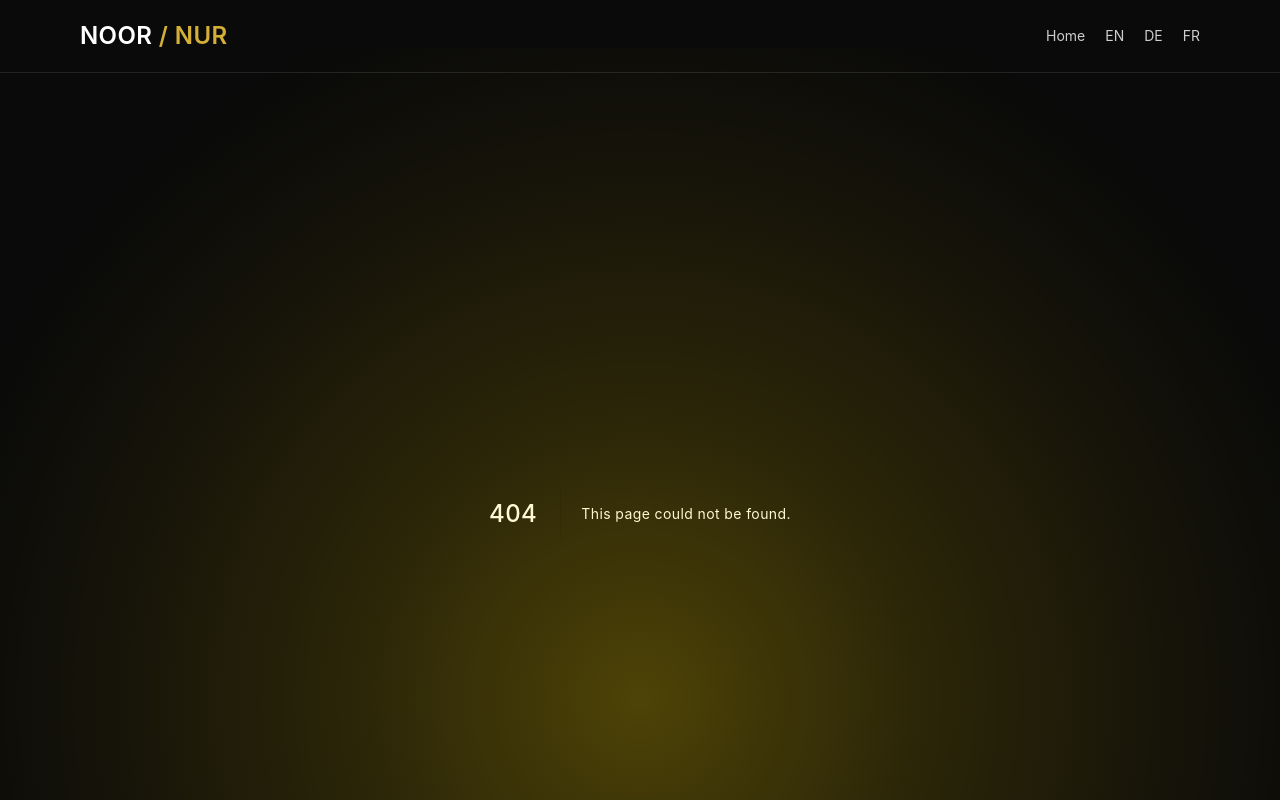
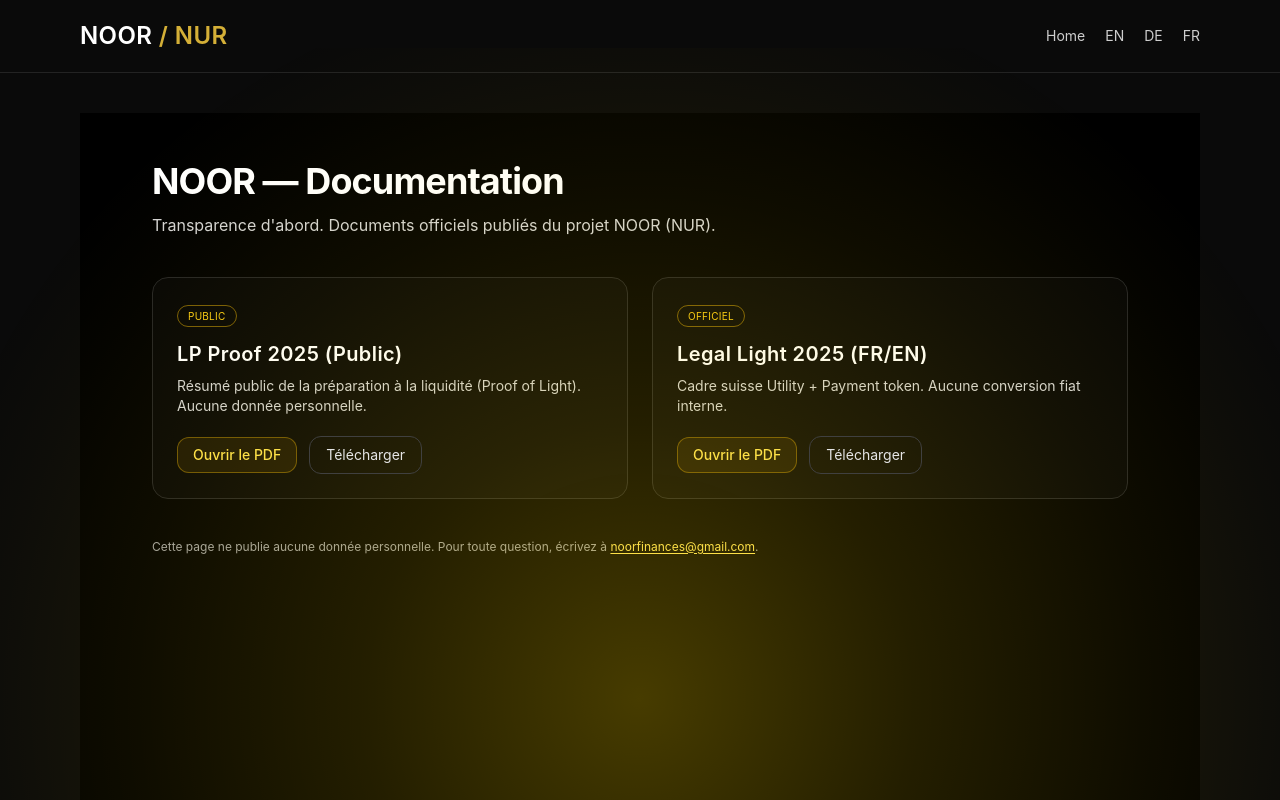
Before and after one commit to noorfinances-eng/noor-pages, a Next.js app: page /docs in a window 1280 px wide. Before the commit this address had no page. Shown: the top 800 px of the page. Built offline with nearby package versions, Linux system fonts and the light colour scheme.

Commit message:
Create docs.js

```diff
--- /dev/null
+++ b/pages/docs.js
@@ -0,0 +1,77 @@
+// pages/docs.js — version simple comme avant (Next.js Pages Router, Tailwind, thème noir/or)
+
+export default function Docs() {
+  return (
+    <main className="min-h-screen bg-black text-white">
+      <div className="mx-auto max-w-5xl px-6 py-12">
+        {/* En-tête */}
+        <h1 className="text-3xl md:text-4xl font-bold tracking-tight">NOOR — Documentation</h1>
+        <p className="mt-3 text-sm md:text-base text-neutral-300">
+          Transparence d'abord. Documents officiels publiés du projet NOOR (NUR).
+        </p>
+
+        {/* Cartes */}
+        <div className="mt-10 grid grid-cols-1 md:grid-cols-2 gap-6">
+          {/* LP Proof 2025 (Public) */}
+          <article className="rounded-2xl border border-neutral-800 bg-neutral-950/60 p-6">
+            <span className="inline-flex items-center rounded-full border border-yellow-500/50 px-2.5 py-0.5 text-[10px] uppercase tracking-wide text-yellow-400">Public</span>
+            <h2 className="mt-3 text-xl font-semibold">LP Proof 2025 (Public)</h2>
+            <p className="mt-2 text-sm text-neutral-300">
+              Résumé public de la préparation à la liquidité (Proof of Light). Aucune donnée personnelle.
+            </p>
+            <div className="mt-5 flex items-center gap-3">
+              <a
+                href="/docs/NOOR_LP_Proof_2025_Public_v2.pdf"
+                target="_blank"
+                rel="noopener noreferrer"
+                className="inline-flex items-center gap-2 rounded-xl bg-yellow-500/10 px-4 py-2 text-sm font-medium text-yellow-300 ring-1 ring-inset ring-yellow-500/40 hover:bg-yellow-500/20"
+              >
+                Ouvrir le PDF
+              </a>
+              <a
+                href="/docs/NOOR_LP_Proof_2025_Public_v2.pdf"
+                download
+                className="inline-flex items-center gap-2 rounded-xl border border-neutral-700 px-4 py-2 text-sm text-neutral-200 hover:bg-neutral-900"
+              >
+                Télécharger
+              </a>
+            </div>
+          </article>
+
+          {/* Legal Light 2025 */}
+          <article className="rounded-2xl border border-neutral-800 bg-neutral-950/60 p-6">
+            <span className="inline-flex items-center rounded-full border border-yellow-500/50 px-2.5 py-0.5 text-[10px] uppercase tracking-wide text-yellow-400">Officiel</span>
+            <h2 className="mt-3 text-xl font-semibold">Legal Light 2025 (FR/EN)</h2>
+            <p className="mt-2 text-sm text-neutral-300">
+              Cadre suisse Utility + Payment token. Aucune conversion fiat interne.
+            </p>
+            <div className="mt-5 flex items-center gap-3">
+              <a
+                href="/docs/NOOR_Legal_Light_2025_FINAL.pdf"
+                target="_blank"
+                rel="noopener noreferrer"
+                className="inline-flex items-center gap-2 rounded-xl bg-yellow-500/10 px-4 py-2 text-sm font-medium text-yellow-300 ring-1 ring-inset ring-yellow-500/40 hover:bg-yellow-500/20"
+              >
+                Ouvrir le PDF
+              </a>
+              <a
+                href="/docs/NOOR_Legal_Light_2025_FINAL.pdf"
+                download
+                className="inline-flex items-center gap-2 rounded-xl border border-neutral-700 px-4 py-2 text-sm text-neutral-200 hover:bg-neutral-900"
+              >
+                Télécharger
+              </a>
+            </div>
+          </article>
+        </div>
+
+        {/* Note */}
+        <p className="mt-10 text-xs text-neutral-400">
+          Cette page ne publie aucune donnée personnelle. Pour toute question, écrivez à
+          {" "}
+          <a href="mailto:noorfinances@gmail.com" className="text-yellow-300 hover:text-yellow-200 underline underline-offset-2">noorfinances@gmail.com</a>.
+        </p>
+      </div>
+    </main>
+  );
+}
```
